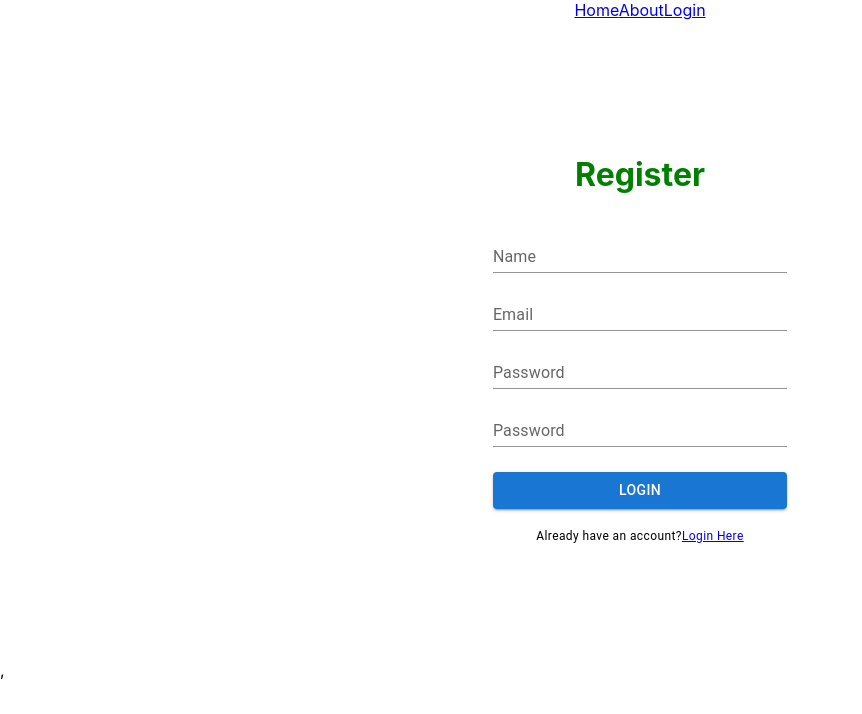
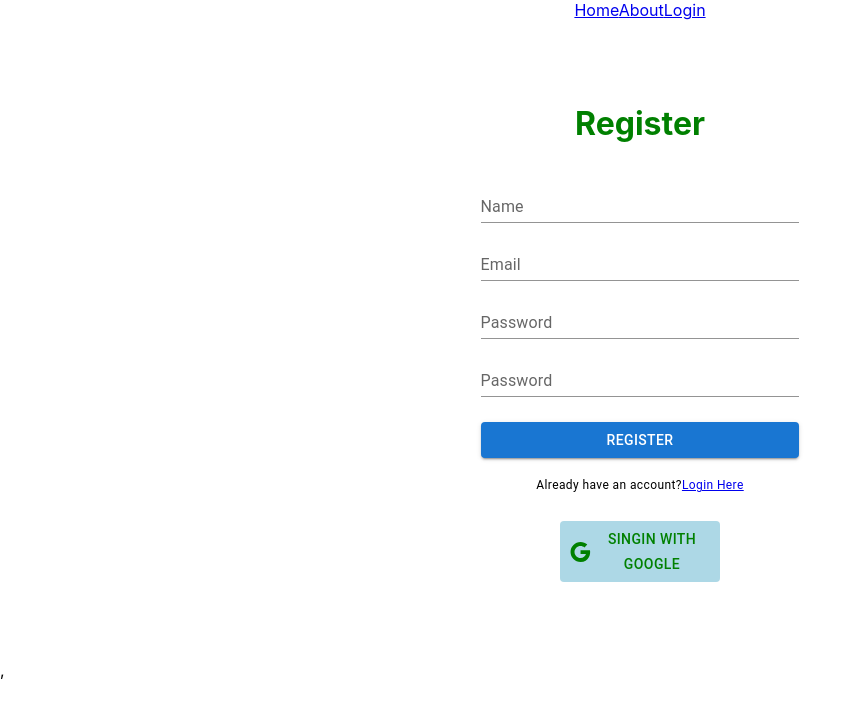
Before and after one commit to CoderMahabub/team44-client, a React (Create React App) app: page /register in a window 1280 px wide. Shown: the top 714 px of the page, without its empty margins (0-862 px from the left). Built offline with nearby package versions, Linux system fonts and the light colour scheme.

Commit message:
google signIn added

```diff
--- a/package.json
+++ b/package.json
@@ -5,6 +5,7 @@
   "dependencies": {
     "@emotion/react": "^11.7.1",
     "@emotion/styled": "^11.6.0",
+    "@mui/icons-material": "^5.2.5",
     "@mui/material": "^5.2.6",
     "@testing-library/jest-dom": "^5.16.1",
     "@testing-library/react": "^12.1.2",
--- a/src/components/Login/Login.js
+++ b/src/components/Login/Login.js
@@ -1,3 +1,4 @@
+import { Google } from '@mui/icons-material';
 import { Button, Container, Grid, TextField, Typography } from '@mui/material';
 import React, { useState } from 'react';
 import { Link } from 'react-router-dom';
@@ -26,6 +27,8 @@ const Login = () => {
                               <Button style={{ width: '100%', marginTop: '25px', marginBottom: '15px' }} variant='contained'>Login</Button>
                               <br />
                               <Typography variant='caption'>Do not have an account?<Link to='/register'>Register Here</Link></Typography>
+                              <br />
+                              <Button style={{ width: '50%', marginTop: '25px', marginBottom: '15px', backgroundColor: 'lightBlue', color: 'green' }} ><Google /> LogIn With Google</Button>
                         </Grid>
                   </Grid>
             </Container >
--- a/src/components/Register/Register.js
+++ b/src/components/Register/Register.js
@@ -1,3 +1,4 @@
+import { Google } from '@mui/icons-material';
 import { Button, Container, Grid, TextField, Typography } from '@mui/material';
 import React, { useState } from 'react';
 import { Link } from 'react-router-dom';
@@ -27,9 +28,14 @@ const Register = () => {
                               <br />
                               <TextField onBlur={handleBlur} sx={{ width: '100%', marginTop: '10px' }} type='password' name='password2' label="Password" placeholder='Confirm passoword' variant="standard" />
 
-                              <Button style={{ width: '100%', marginTop: '25px', marginBottom: '15px' }} variant='contained'>Login</Button>
+                              <Button style={{ width: '100%', marginTop: '25px', marginBottom: '15px' }} variant='contained'>Register</Button>
                               <br />
                               <Typography variant='caption'>Already have an account?<Link to='/login'>Login Here</Link></Typography>
+
+                              <br />
+
+                              <Button style={{ width: '50%', marginTop: '25px', marginBottom: '15px', backgroundColor: 'lightBlue', color: 'green' }} ><Google /> SingIn With Google</Button>
+
                         </Grid>
                   </Grid>
             </Container >
```
Also changed, not shown: 1 other file (tests, documents, lock files or other folders).
